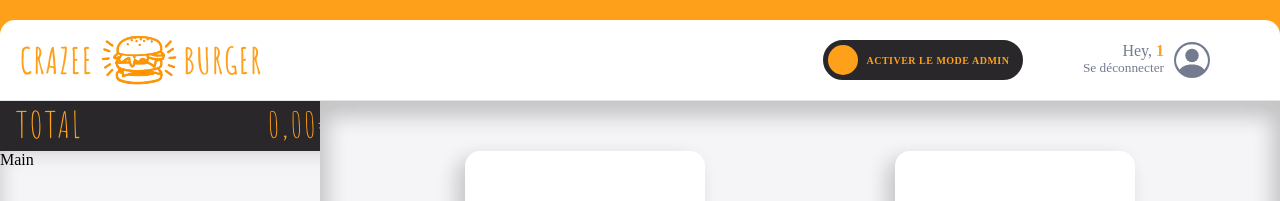
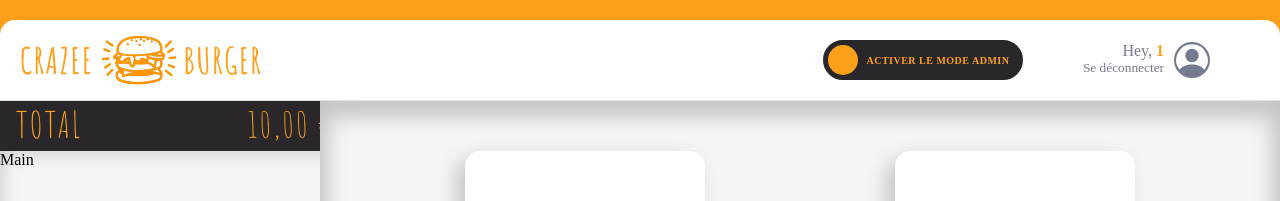
Before and after one commit to Maximesol/crazee-burger, a React (Vite) app: page /order/1 in a window 1280 px wide. Shown: the top 201 px of the page. Built offline with nearby package versions, Linux system fonts and the light colour scheme.

Commit message:
♻️ F10: Basket > Add <Header> + <Footer>

```diff
--- a/src/components/pages/order/Main/Basket.jsx
+++ /dev/null
@@ -1,68 +0,0 @@
-import React from 'react'
-import styled from 'styled-components';
-
-export default function Basket() {
-    return (
-        <BasketStyled>
-            <div className='header'>
-                <div className='header-text'>
-                    <span>TOTAL</span>
-                    <span>0,00€</span>
-
-                </div>
-            </div>
-            <div className='main'>Main</div>
-
-            <div className='footer'>Codé avec ❤️ et React.JS</div>
-
-        </BasketStyled>
-    )
-}
-
-const BasketStyled = styled.div`
-width: 350px;
-display: grid;
-grid-template-rows: 50px 1fr 50px;
-
-
-.header{
-    heigth: 70px;
-    background: #292729;
-    display: flex;
-    padding: 0px 16px;
-    font-family: Amatic SC;
-    font-size: 36px;
-    letter-spacing: 2px;
-    color: #FFA01B;
-
-
-    }
-.header-text{
-    display: flex;
-    justify-content: space-between;
-    width: 100%;
-    box-sizing: border-box;
-
-
-}
-.main{
-flex: 1;
-background: #F5F5F7;
-box-shadow: 0px 0px 20px 0px rgba(0, 0, 0, 0.20) inset;
-}
-.footer{
-display: flex;
-align-items: center;
-justify-content: center;
-heigth: 70px;
-background: #292729;
-color: #FFF;
-font-family: Amatic SC;
-font-size: 20px;
-font-style: normal;
-font-weight: 700;
-line-height: normal;
-}
-
-
-`;
--- /dev/null
+++ b/src/components/pages/order/Main/Basket/Basket.jsx
@@ -0,0 +1,33 @@
+import React from 'react'
+import styled from 'styled-components';
+import Footer from './Footer';
+import Header from './Header';
+import { formatPrice } from '../../../../../utils/maths';
+
+export default function Basket() {
+    return (
+        <BasketStyled>
+            <Header children={formatPrice(10)} />
+            <div className='main'>Main</div>
+
+            <Footer />
+
+        </BasketStyled>
+    )
+}
+
+const BasketStyled = styled.div`
+width: 350px;
+display: grid;
+grid-template-rows: 50px 1fr 50px;
+
+
+.main{
+flex: 1;
+background: #F5F5F7;
+box-shadow: 0px 0px 20px 0px rgba(0, 0, 0, 0.20) inset;
+}
+
+
+
+`;
--- /dev/null
+++ b/src/components/pages/order/Main/Basket/Footer.jsx
@@ -0,0 +1,24 @@
+import React from 'react'
+import { styled } from 'styled-components';
+
+export default function Footer() {
+    return (
+        <FooterStyled>Codé avec ❤️ et React.JS</FooterStyled>
+    )
+}
+
+
+const FooterStyled = styled.div`
+display: flex;
+align-items: center;
+justify-content: center;
+heigth: 70px;
+background: #292729;
+color: #FFF;
+font-family: Amatic SC;
+font-size: 20px;
+font-style: normal;
+font-weight: 700;
+line-height: normal;
+
+`;
--- /dev/null
+++ b/src/components/pages/order/Main/Basket/Header.jsx
@@ -0,0 +1,38 @@
+import React from 'react'
+import { styled } from 'styled-components';
+
+export default function Header({ children }) {
+    return (
+        <HeaderStyled >
+            <div className='header-text'>
+                <span>TOTAL</span>
+                <span>{children}</span>
+
+            </div>
+        </HeaderStyled>
+    )
+}
+
+const HeaderStyled = styled.div`
+
+    heigth: 70px;
+    background: #292729;
+    display: flex;
+    padding: 0px 16px;
+    font-family: Amatic SC;
+    font-size: 36px;
+    letter-spacing: 2px;
+    color: #FFA01B;
+
+    .header-text{
+    display: flex;
+    justify-content: space-between;
+    width: 100%;
+    box-sizing: border-box;
+
+
+}
+
+
+
+`;
--- a/src/components/pages/order/Main/Main.jsx
+++ b/src/components/pages/order/Main/Main.jsx
@@ -4,7 +4,7 @@ import AdminContext from '../../../../contexts/AdminContext';
 import { theme } from '../../../../theme';
 import Admin from './Admin/Admin';
 import Menu from './Admin/Menu/Menu';
-import Basket from './Basket';
+import Basket from './Basket/Basket';
 
 
 export default function Main() {
```
Also changed, not shown: src/components/pages/order/Main/Basket/Body.jsx (added).
